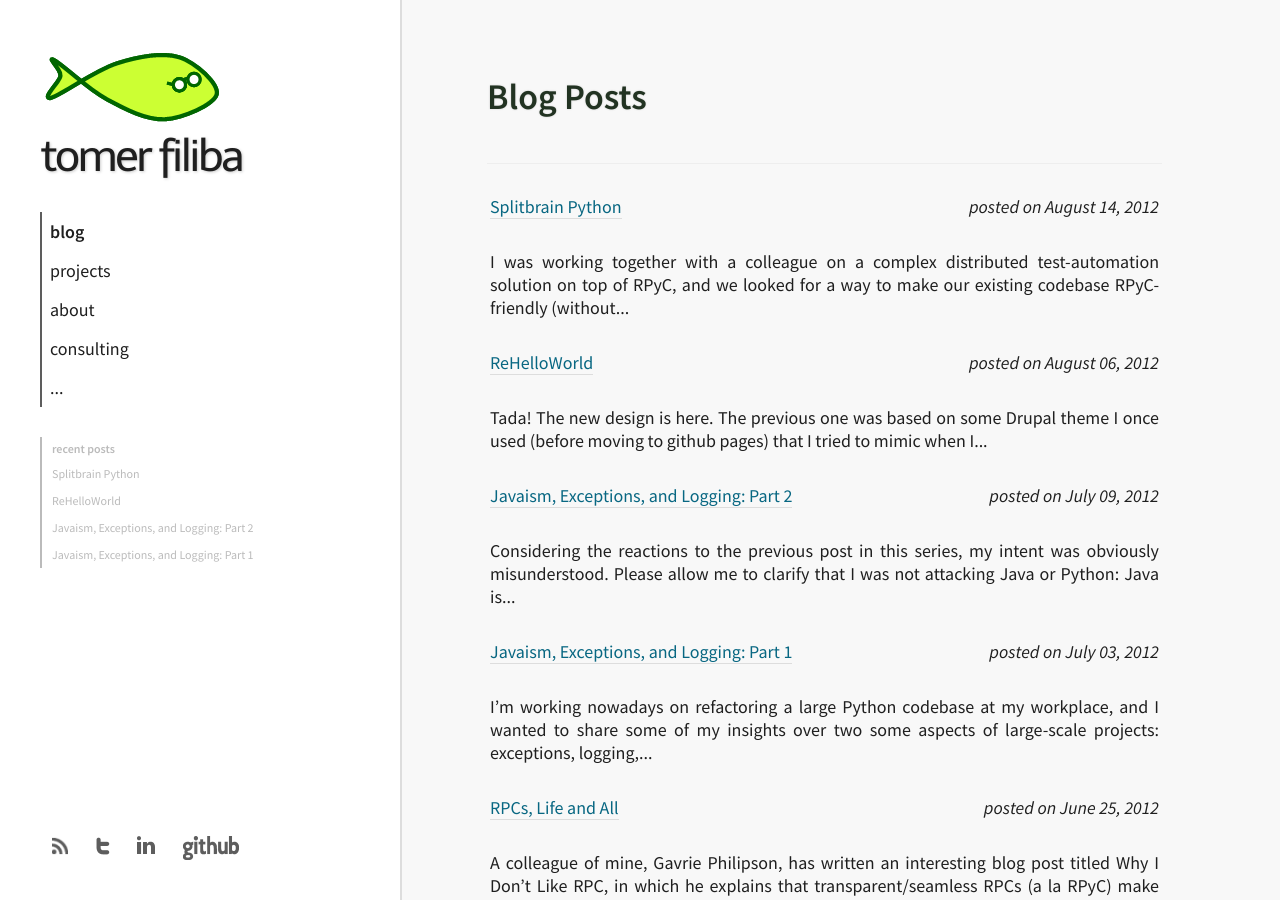
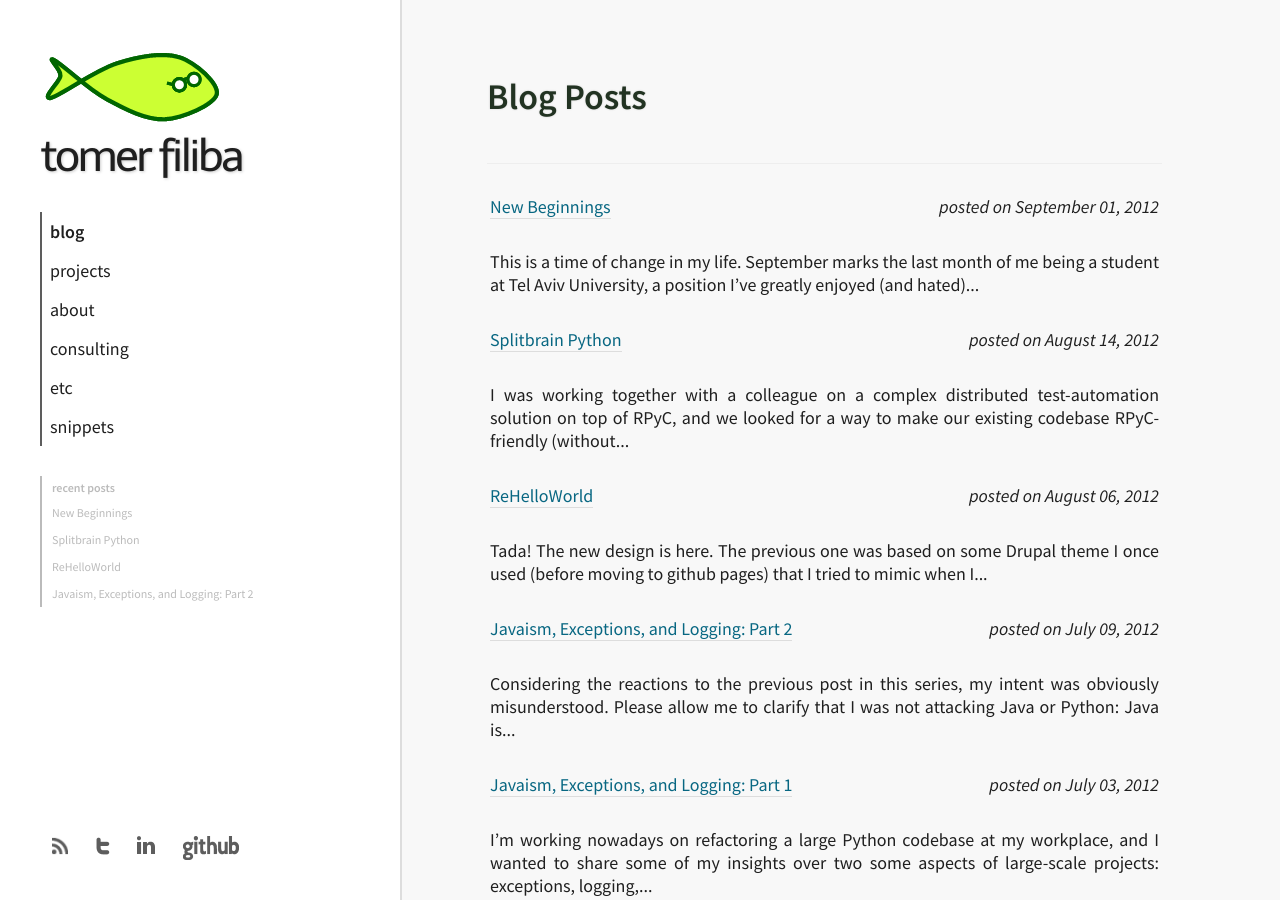
Before and after one commit to tomerfiliba/tomerfiliba.github.io, a Jekyll site: the page built from blog/index.md, in a window 1280 px wide and 900 px high. Built offline with Jekyll 4.4.1, drawn with Linux system fonts in a browser that asks for light colours; Markdown is read by kramdown in place of the engine named in the settings; some of the changed lines change nothing that is shown.

Commit message:
new beginnings

```diff
--- a/_layouts/default.html
+++ b/_layouts/default.html
@@ -66,13 +66,12 @@ layout: nil
             <a href="http://tomerfiliba.com/about" {% if page.section == "about" %}class="selected"{% endif %}>about</a></div>
             <div class="menuitem">
             <a href="http://tomerfiliba.com/services" {% if page.section == "services" %}class="selected"{% endif %}>consulting</a></div>
-            <div class="menuitem expander">
-                <div class="collapsed">...</div>
-                <div class="menuitem">
-                <a href="http://tomerfiliba.com/etc" {% if page.section == "etc" %}class="selected"{% endif %}>etc</a></div>
-                <div class="menuitem">
-                <a href="http://tomerfiliba.com/recipes" {% if page.section == "recipes" %}class="selected"{% endif %}>recipes</a></div>
-            </div>
+            <!--div class="menuitem expander"><div class="collapsed">...</div-->
+
+            <div class="menuitem">
+            <a href="http://tomerfiliba.com/etc" {% if page.section == "etc" %}class="selected"{% endif %}>etc</a></div>
+            <div class="menuitem">
+            <a href="http://tomerfiliba.com/recipes" {% if page.section == "recipes" %}class="selected"{% endif %}>snippets</a></div>
 
         </div>
 
--- /dev/null
+++ b/blog/_posts/2012-09-01-New-Beginnings.md
@@ -0,0 +1,34 @@
+---
+layout: blogpost
+title: "New Beginnings"
+description: "Becoming a freelance developer"
+---
+
+<img src="http://tomerfiliba.com/static/res/2012-09-01-france.jpg" class="blog-post-image" title="Macarons in the city of Saint Malo, France"/>
+
+This is a time of change in my life. September marks the last month of me being a student at
+[Tel Aviv University](http://english.tau.ac.il/), a position I've greatly enjoyed (and hated)
+for the past three years. I still have a couple of projects to hand in, but the finish line
+has practically been crossed. I took a rather odd combination of computer science and
+generative linguistics (somewhere in between a major/minor and double-major), which proved
+surprisingly interesting and rewarding (heck, I've delved into more algorithms in linguistics
+than in CS per-se). I began a pragmatic guy, favoring a get-the-job-done approach over academic
+yadda-yadda, but over the course of my studies I've learned to appreciate (even *admire*)
+the breadth and power of the theory behind computation. It *does* make me a better programmer.
+
+September also marks my transition from almost 5 years of being an *employee* at
+[Big Blue](http://www.ibm.com/) to independent freelancing - quite a drastic move, being married
+and all, but one I've been looking forward to. I want to be all-over-the-place; I want to take on
+projects in all sorts of domains, from UX and mobile applications to embedded devices and
+distributed computing; from one-day projects to six months ones. I want to work on my own terms;
+to set my hours for myself; to earn enough in 3 days a week so as not to be sucked to the rat-race
+and wake up one day, 20 years from now, asking myself what the hell am I doing.
+
+I get inspired by [posts like this](http://mrooney.github.com/blog/2012/07/01/freelancing-a-6-month-retrospective/),
+of people willingly limiting their work hours, going on vacations, reading books or running in
+the park. I want to ponder idly, to have time to write, to read aimlessly on Wikipedia about
+William the Conqueror or cell membranes. To have time to run errands. I want my future kids to
+have parents on more than just weekends.
+
+Life might prove me wrong -- it has a tendency to show you you're not so different from the rest
+of the world. But here I am nonetheless, taking the road less traveled by. Wish me luck :)
```
Also changed, not shown: static/res/2012-09-01-france.jpg (added).
